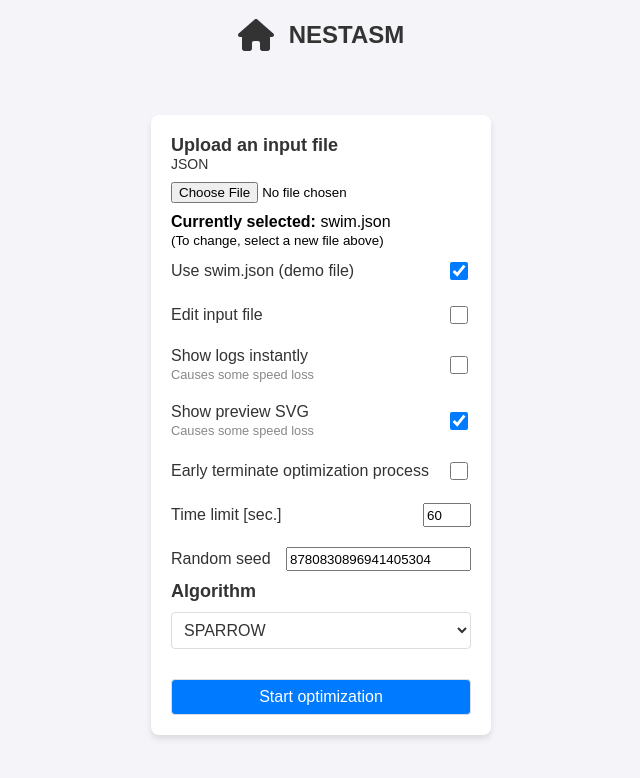
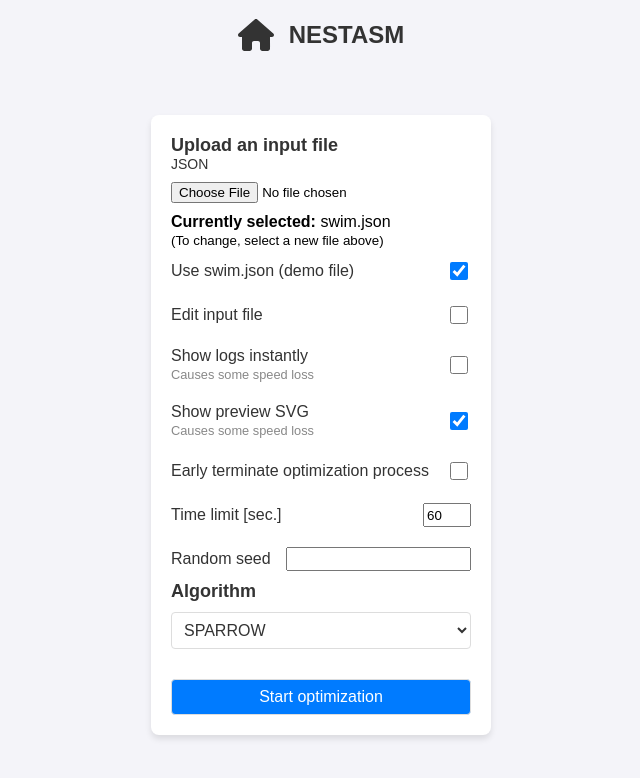
Before and after one commit to Waterboy1602/nestasm, a React (Vite) app: page / in a window 1280 px wide. Shown: the top 778 px of the page, without its empty margins (319-959 px from the left). Built offline with nearby package versions, Linux system fonts and the light colour scheme.

Commit message:
Remove default seed

```diff
--- a/src/App.tsx
+++ b/src/App.tsx
@@ -24,7 +24,7 @@ function App() {
   const [showLogsInstant, setShowLogsInstant] = useState(false);
   const [showPreviewSvg, setShowPreviewSvg] = useState(true);
   const [timeLimit, setTimeLimit] = useState(60);
-  const [seed, setSeed] = useState<bigint | undefined>(8780830896941405304n);
+  const [seed, setSeed] = useState<bigint | undefined>();
   const [useEarlyTermination, setUseEarlyTermination] = useState(false);
   const [changeInputFile, setChangeInputFile] = useState(false);
   const [optimizationAlgo, setOptimizationAlgo] = useState(OptimizationAlgo.SPARROW);
```
